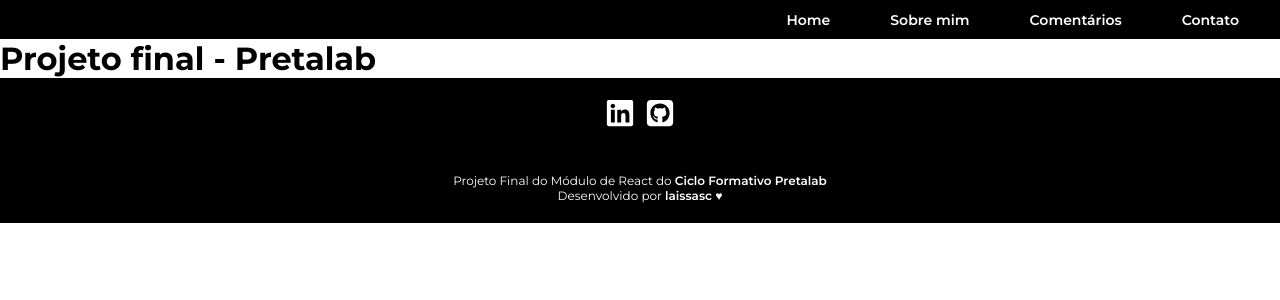
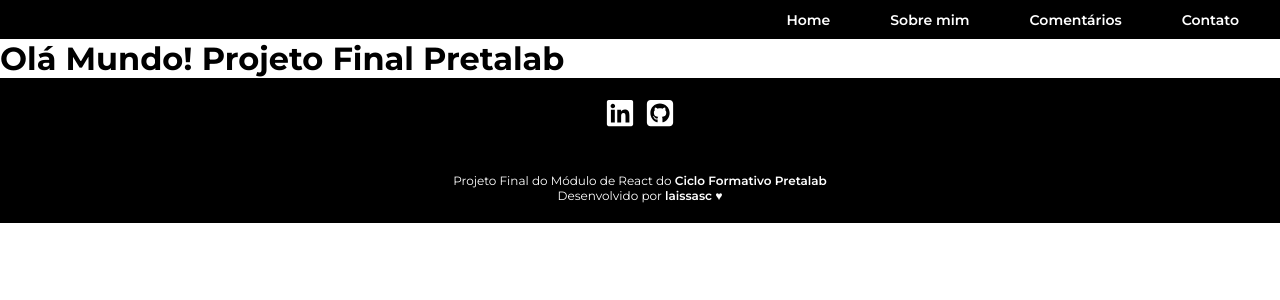
Before and after one commit to LaissaSaraiva/pretalab-projeto-final-react, a React (Vite) app: page / in a window 1280 px wide. Shown: the top 300 px of the page. Built offline with nearby package versions, Linux system fonts and the light colour scheme.

Commit message:
chore: adiciona Rota para Home

```diff
--- a/src/App.jsx
+++ b/src/App.jsx
@@ -1,11 +1,15 @@
 import Header from "./components/Header"
+import { Route, Routes } from "react-router-dom";
 import Footer from "./components/Footer"
+import HomePage from "./pages/HomePage";
 
 function App() {
   return (
     <>
     <Header/>
-      <h1>Projeto final - Pretalab</h1>
+    <Routes>
+      <Route path="/" element={<HomePage/>}/>
+    </Routes>
     <Footer/>
     </>
   )
```
